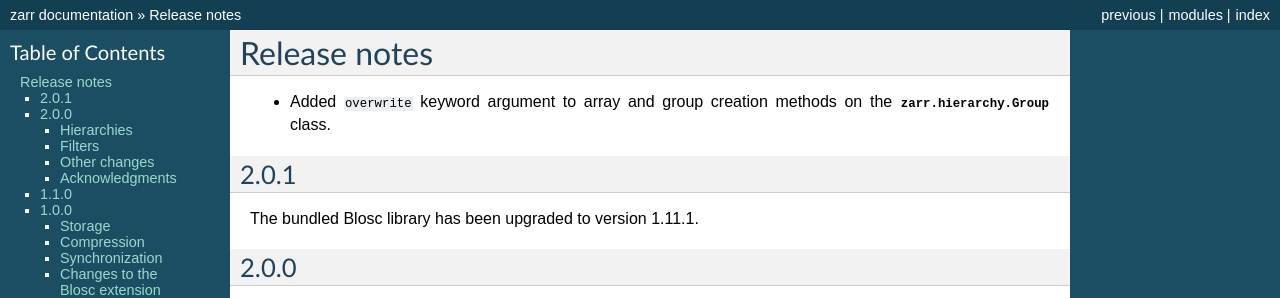
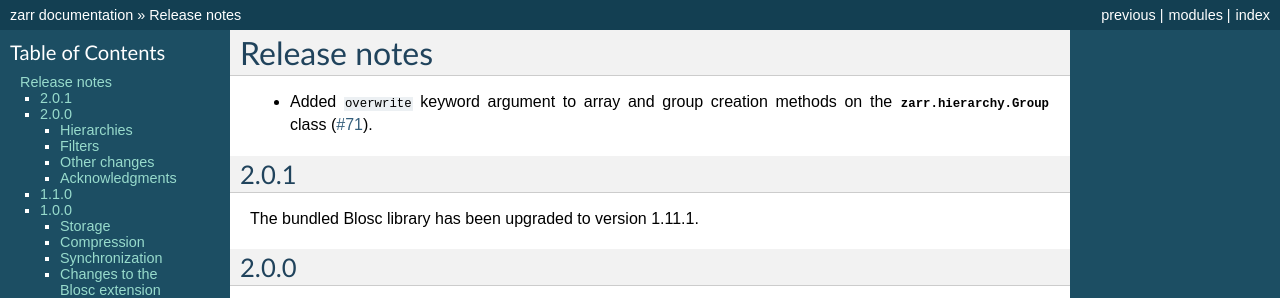
Before and after one commit to enthusiastdev121/zarr-python, a Sphinx documentation site: the page built from docs/release.rst, in a window 1280 px wide and 900 px high. Shown: the top 298 px of the window. Built offline with Sphinx 7.4.7, drawn with Linux system fonts in a browser that asks for light colours; the version number could not be read and is left out.

Commit message:
release notes

```diff
--- a/docs/release.rst
+++ b/docs/release.rst
@@ -2,7 +2,8 @@ Release notes
 =============
 
 * Added ``overwrite`` keyword argument to array and group creation methods
-  on the :class:`zarr.hierarchy.Group` class.
+  on the :class:`zarr.hierarchy.Group` class
+  (`#71 <https://github.com/alimanfoo/zarr/issues/71>`_).
 
 .. _release_2.0.1:
 
```
